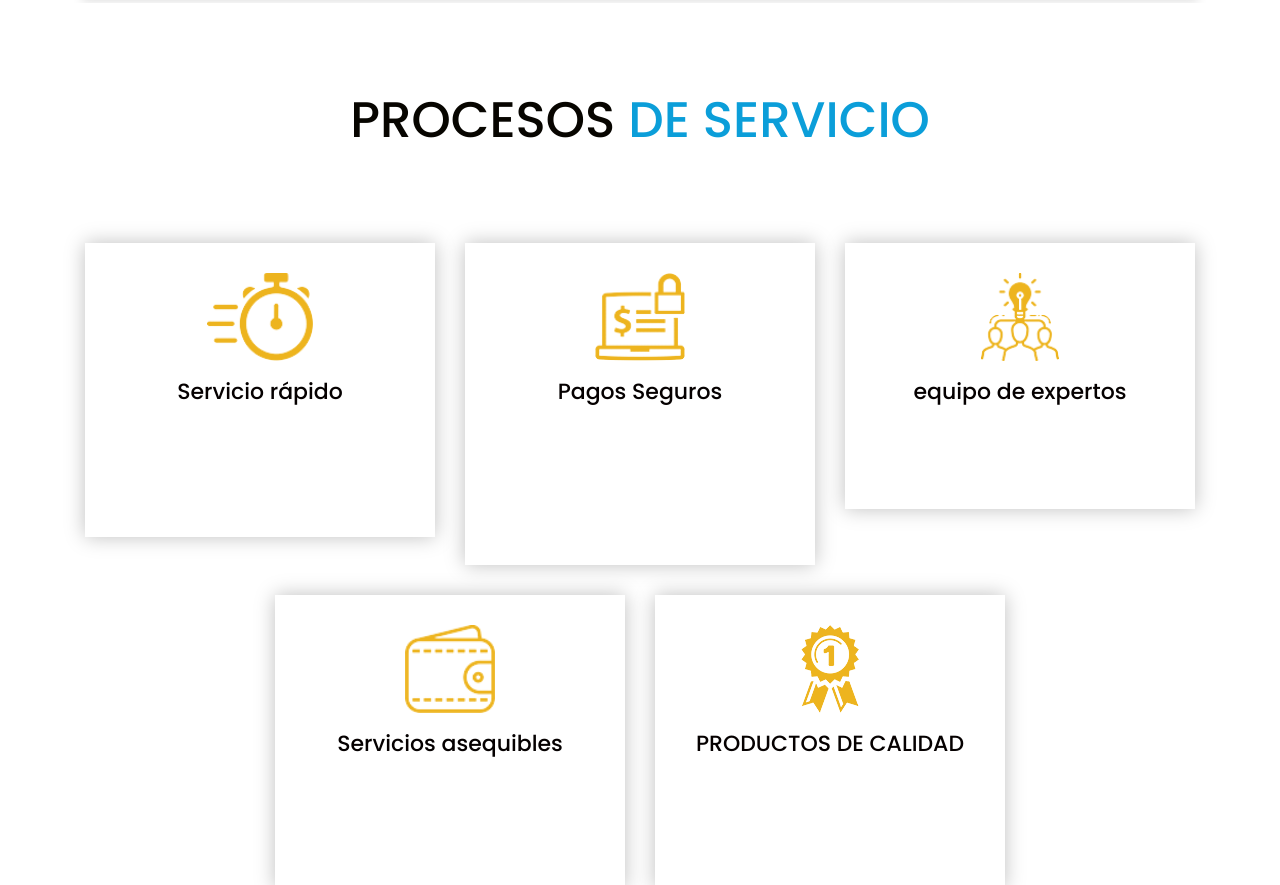
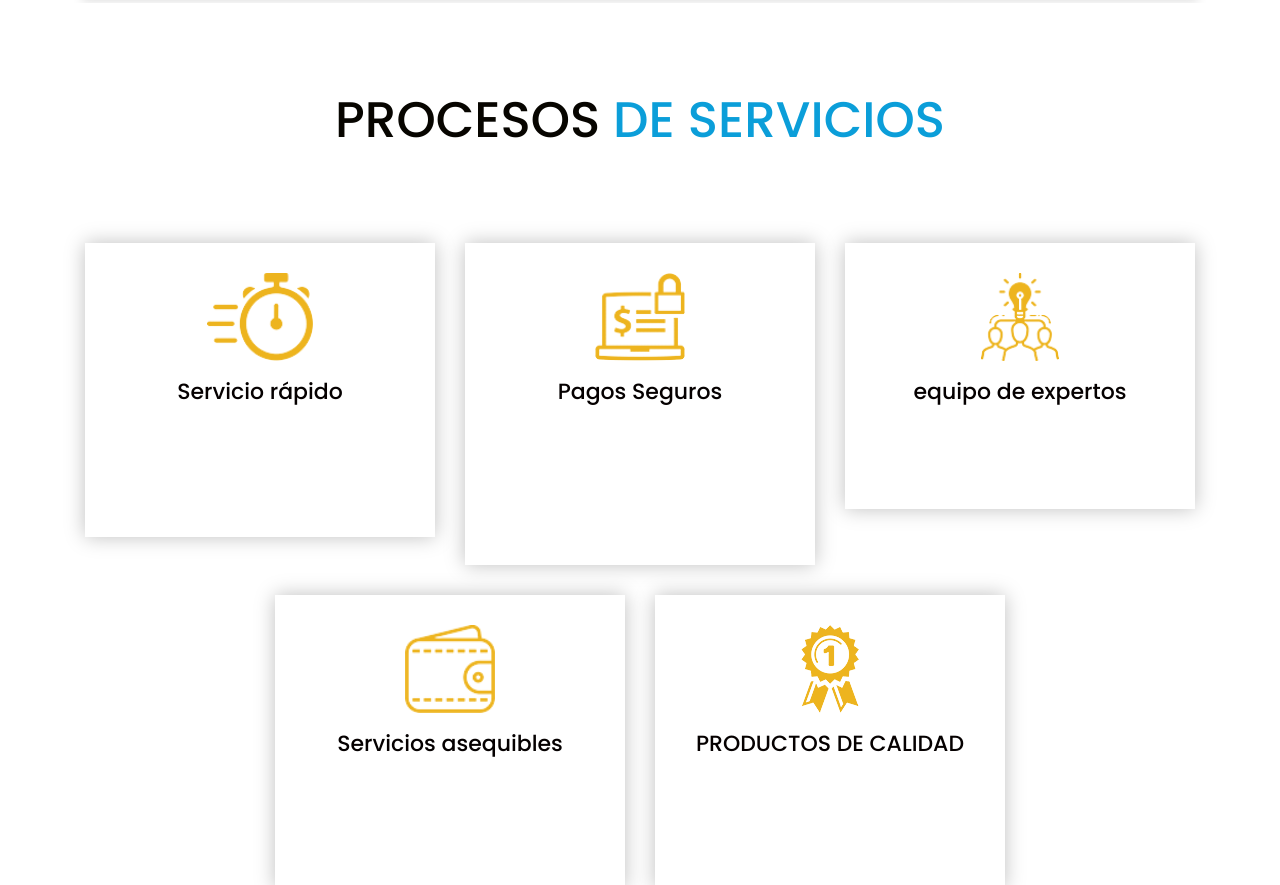
Before and after one commit to michelleMoncayo29/promotion, a plain HTML site: page index.html in a window 1280 px wide. Shown: the part 1319-2204 px from the top of the page. Drawn offline with nearby package versions, Linux system fonts and the light colour scheme.

Commit message:
correcion ortografica

```diff
--- a/index.html
+++ b/index.html
@@ -261,7 +261,7 @@
          <div class="row">
             <div class="col-md-8 offset-md-2">
                <div class="title">
-                  <h2>PROCESOS <strong class="black">DE SERVICIO</strong></h2>
+                  <h2>PROCESOS <strong class="black">DE SERVICIOS</strong></h2>
                </div>
             </div>
          </div>
```
